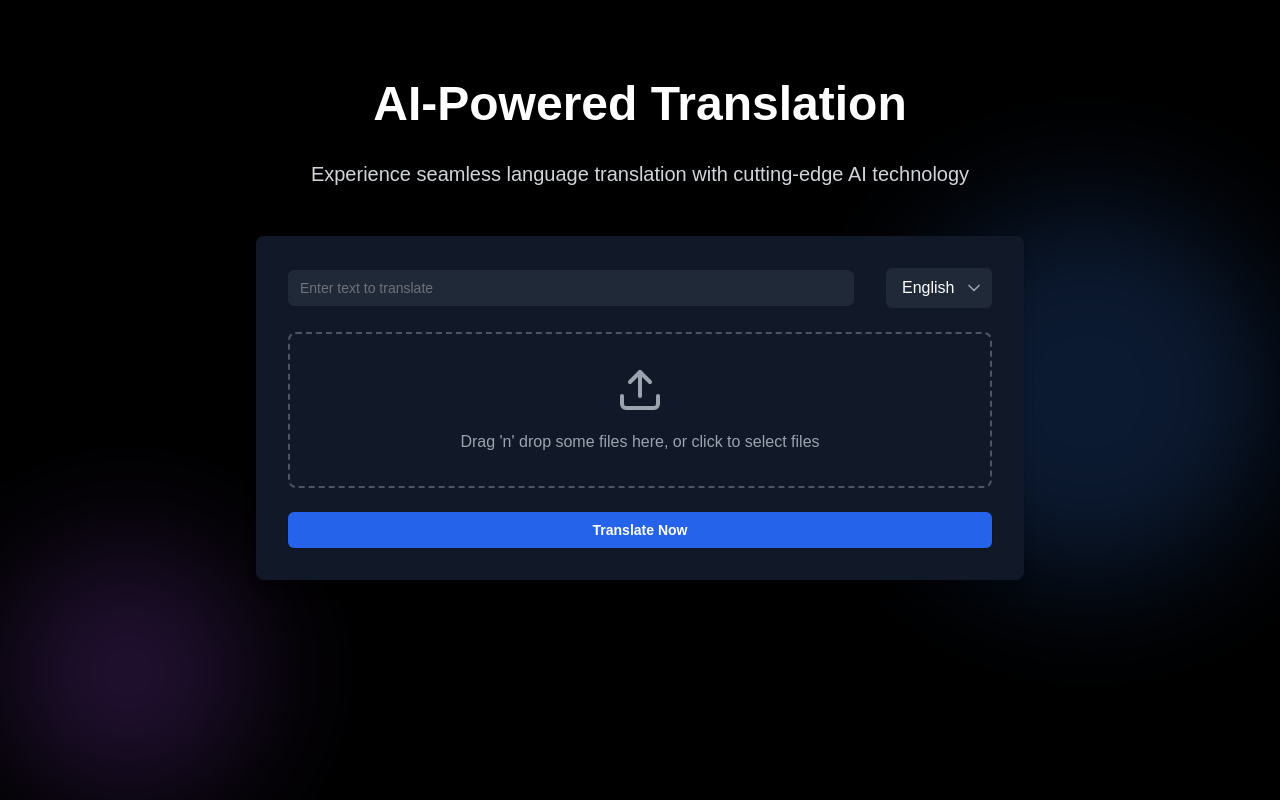
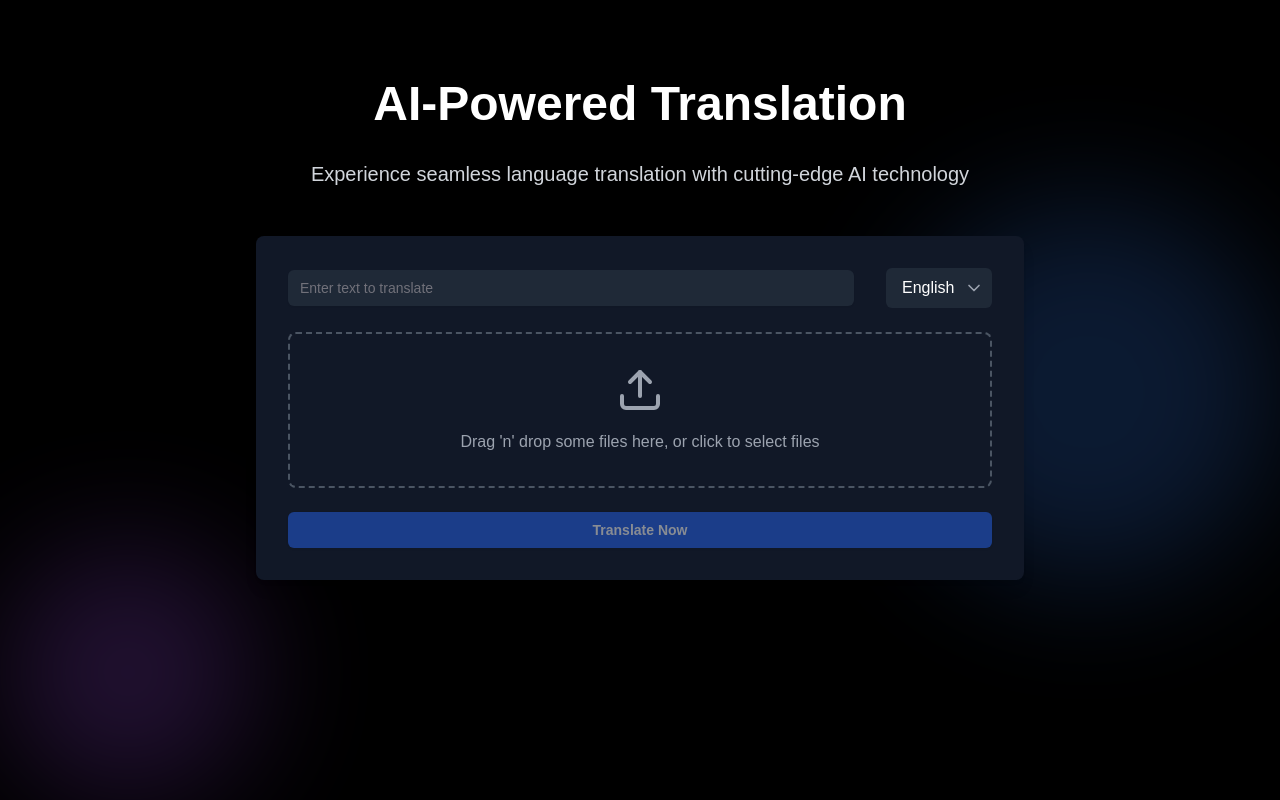
Before and after one commit to viditagrawal56/LangPost, a Next.js app: page / in a window 1280 px wide. Built offline with nearby package versions, Linux system fonts and the light colour scheme.

Commit message:
feat: we can now extract text from file

```diff
--- /dev/null
+++ b/src/app/api/upload/route.ts
@@ -0,0 +1,27 @@
+import { NextResponse } from "next/server";
+
+export async function POST(request: Request) {
+  try {
+    const formData = await request.formData();
+    const files = formData.getAll("files");
+
+    let combinedText = "";
+
+    for (const file of files) {
+      if (file instanceof File) {
+        const text = await file.text();
+        combinedText += text + "\n";
+      }
+    }
+
+    return NextResponse.json({
+      message: "Files processed successfully",
+      text: combinedText.trim(),
+    });
+  } catch (error) {
+    return NextResponse.json(
+      { error: "Error processing files" },
+      { status: 500 }
+    );
+  }
+}
--- a/src/app/components/HeroSection/hero-section.tsx
+++ b/src/app/components/HeroSection/hero-section.tsx
@@ -6,15 +6,21 @@ import { Input } from "@/components/ui/input";
 
 interface HeroSectionProps {
   onFileUpload: (files: File[]) => void;
+  isUploading?: boolean;
+  uploadStatus?: string;
 }
 
-const HeroSection: React.FC<HeroSectionProps> = ({ onFileUpload }) => {
+const HeroSection: React.FC<HeroSectionProps> = ({
+  onFileUpload,
+  isUploading = false,
+  uploadStatus = "",
+}) => {
   const [files, setFiles] = useState<File[]>([]);
 
   const onDrop = useCallback(
     (acceptedFiles: File[]) => {
       setFiles(acceptedFiles);
-      onFileUpload(acceptedFiles); // Send files to the parent component
+      onFileUpload(acceptedFiles);
     },
     [onFileUpload]
   );
@@ -65,7 +71,7 @@ const HeroSection: React.FC<HeroSectionProps> = ({ onFileUpload }) => {
                 : "border-gray-600 hover:border-gray-500"
             }`}
           >
-            <input {...getInputProps()} />
+            <input {...getInputProps()} disabled={isUploading} />
             <Upload className="mx-auto mb-4 text-gray-400" size={48} />
             {isDragActive ? (
               <p className="text-blue-500">Drop the files here ...</p>
@@ -75,6 +81,19 @@ const HeroSection: React.FC<HeroSectionProps> = ({ onFileUpload }) => {
               </p>
             )}
           </div>
+
+          {/* Upload Status */}
+          {uploadStatus && (
+            <div
+              className={`mb-4 text-center ${
+                uploadStatus.includes("failed")
+                  ? "text-red-500"
+                  : "text-green-500"
+              }`}
+            >
+              {uploadStatus}
+            </div>
+          )}
 
           {files.length > 0 && (
             <div className="mb-6">
@@ -87,8 +106,11 @@ const HeroSection: React.FC<HeroSectionProps> = ({ onFileUpload }) => {
             </div>
           )}
 
-          <Button className="w-full bg-blue-600 hover:bg-blue-700 text-white font-bold py-3 px-6 rounded-md transition duration-300 ease-in-out transform hover:scale-105 focus:outline-none focus:ring-2 focus:ring-blue-500 focus:ring-opacity-50">
-            Translate Now
+          <Button
+            className="w-full bg-blue-600 hover:bg-blue-700 text-white font-bold py-3 px-6 rounded-md transition duration-300 ease-in-out transform hover:scale-105 focus:outline-none focus:ring-2 focus:ring-blue-500 focus:ring-opacity-50"
+            disabled={isUploading || files.length === 0}
+          >
+            {isUploading ? "Uploading..." : "Translate Now"}
           </Button>
         </div>
       </div>
--- a/src/app/page.tsx
+++ b/src/app/page.tsx
@@ -5,16 +5,47 @@ import HeroSection from "./components/HeroSection/hero-section";
 
 const App: React.FC = () => {
   const [uploadedFiles, setUploadedFiles] = useState<File[]>([]);
+  const [isUploading, setIsUploading] = useState(false);
+  const [uploadStatus, setUploadStatus] = useState<string>("");
 
-  const handleFileUpload = (files: File[]) => {
+  const handleFileUpload = async (files: File[]) => {
     setUploadedFiles(files);
-    // Here you would typically send these files to your backend for processing
-    console.log("Files uploaded:", files);
+    setIsUploading(true);
+    setUploadStatus("Uploading...");
+
+    try {
+      const formData = new FormData();
+      files.forEach((file) => {
+        formData.append("files", file);
+      });
+
+      const response = await fetch("/api/upload", {
+        method: "POST",
+        body: formData,
+      });
+
+      if (!response.ok) {
+        throw new Error(`Upload failed: ${response.statusText}`);
+      }
+
+      const data = await response.json();
+      setUploadStatus("Upload successful!");
+      console.log("Upload response:", data);
+    } catch (error) {
+      console.error("Upload error:", error);
+      setUploadStatus("Upload failed. Please try again.");
+    } finally {
+      setIsUploading(false);
+    }
   };
 
   return (
     <div className="bg-gray-900 min-h-screen">
-      <HeroSection onFileUpload={handleFileUpload} />
+      <HeroSection
+        onFileUpload={handleFileUpload}
+        isUploading={isUploading}
+        uploadStatus={uploadStatus}
+      />
     </div>
   );
 };
```
